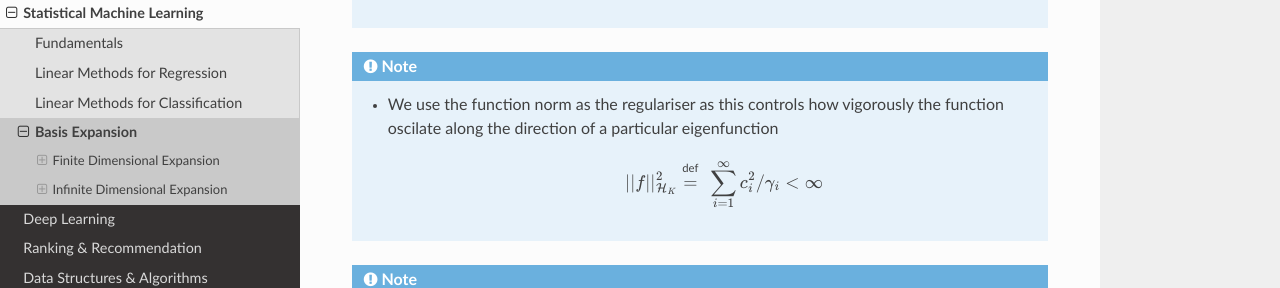
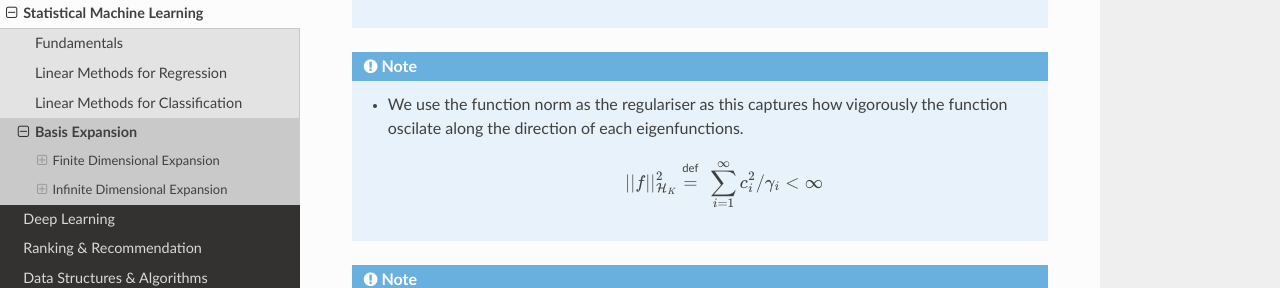
Before and after one commit to uselesstechjunks/leetcode, a Sphinx documentation site: the page built from docs/source/ml/basisexp.rst, in a window 1280 px wide and 900 px high, scrolled down 5819 px. Shown: the part 163-451 px from the top of the window. Built offline with Sphinx 7.4.7 and the Read the Docs theme 2.0.0, drawn with Linux system fonts in a browser that asks for light colours.

Commit message:
Update basisexp.rst

```diff
--- a/docs/source/ml/basisexp.rst
+++ b/docs/source/ml/basisexp.rst
@@ -181,7 +181,7 @@ Kernel Ridge Regression
 		.. math:: x\overset{h}\mapsto f(x)
 
 .. note::
-	* We use the function norm as the regulariser as this controls how vigorously the function oscilate along the direction of a particular eigenfunction
+	* We use the function norm as the regulariser as this captures how vigorously the function oscilate along the direction of each eigenfunctions.
 
 		.. math:: ||f||^2_{\mathcal{H}_K}\overset{\text{def}}=\sum_{i=1}^\infty c_i^2/\gamma_i < \infty
 
```
